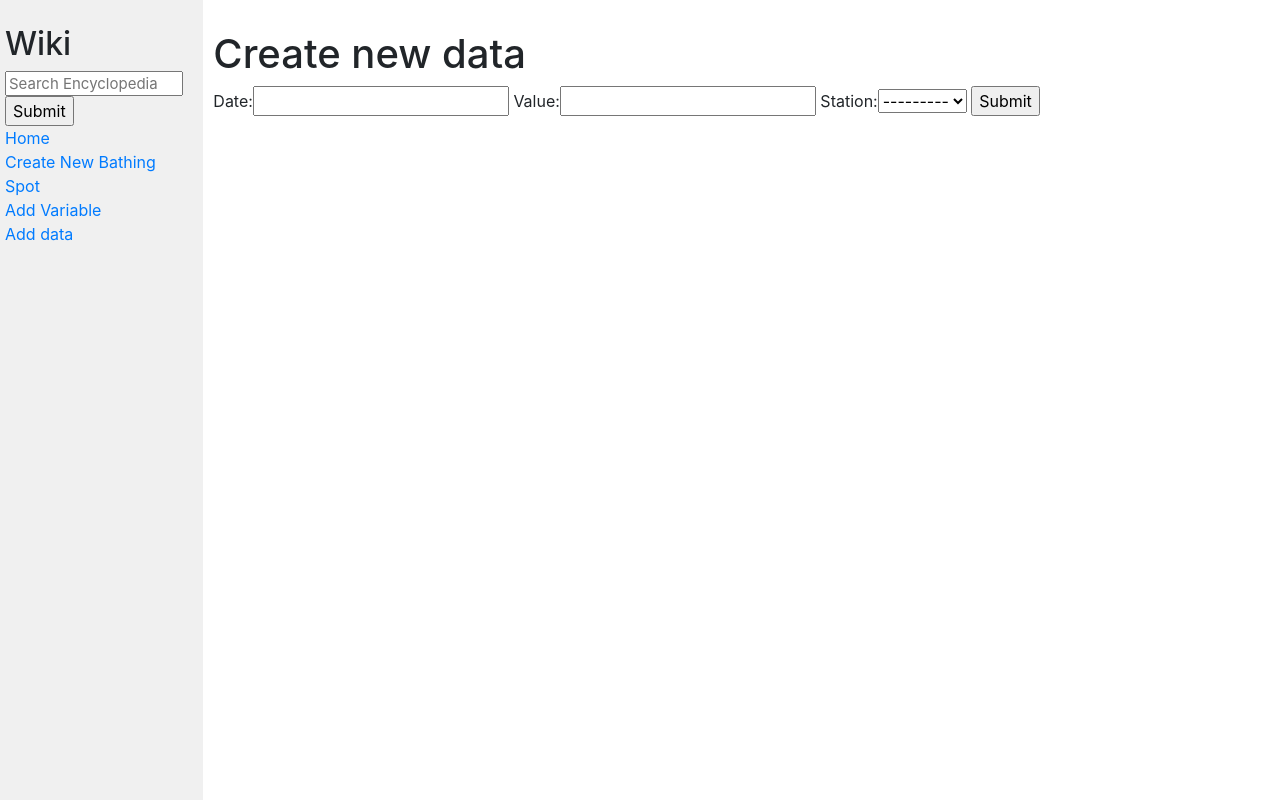
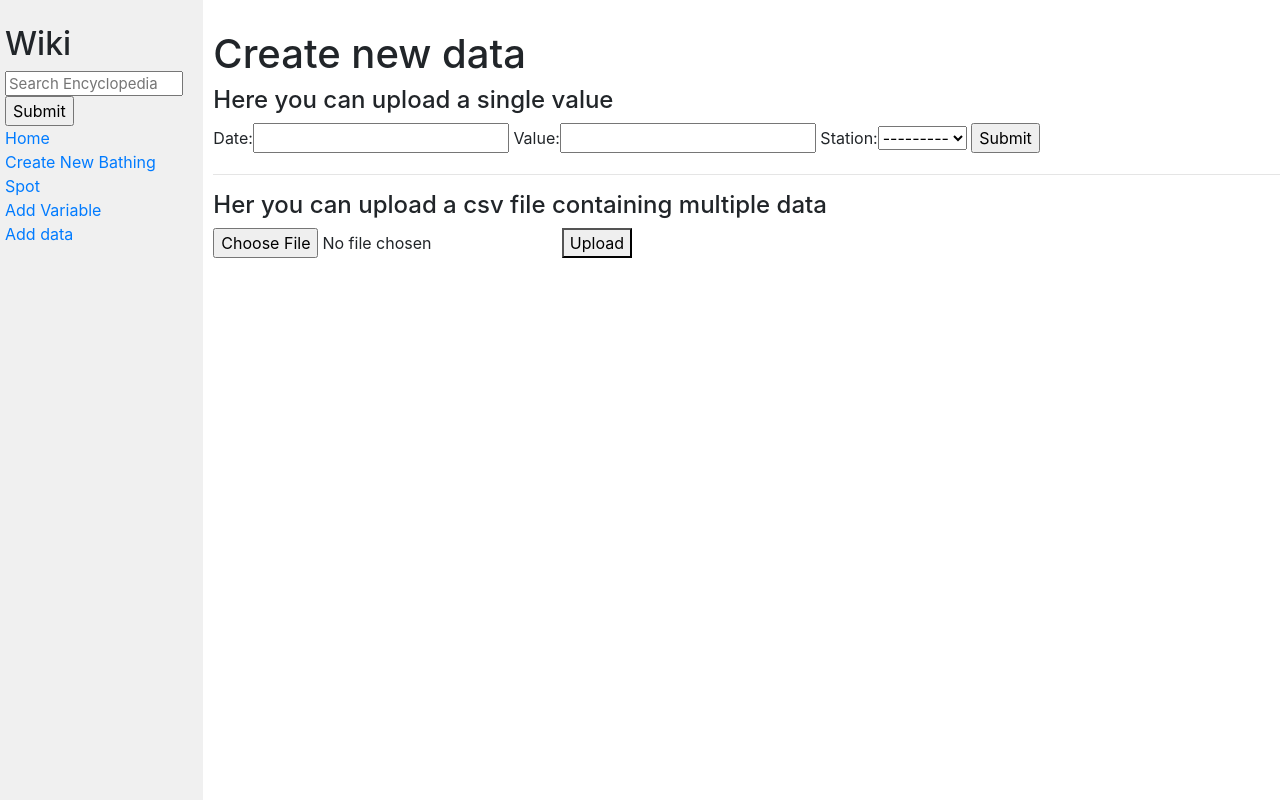
Before and after one commit to mrustl/plattform, a Django app: page /add_data in a window 1280 px wide. Run offline with Django 3.2, Linux system fonts and the light colour scheme; data that the repository does not hold is empty; some libraries are stand-ins or nearby versions.

Commit message:
add file upload

```diff
--- a/ews/templates/ews/add_data.html
+++ b/ews/templates/ews/add_data.html
@@ -2,10 +2,21 @@
 
 {% block body %}
     <h1>Create new data</h1>
+    <h4>Here you can upload a single value</h4>
     <form method = "post", action="{% url 'ews:add_station'%}">
         {% csrf_token %}
         {{form}}
         <input type="submit" value="Submit">
     </form>
+<hr>
+
+
+<h4>Her you can upload a csv file containing multiple data</h4>
+
+  <form method="post" enctype="multipart/form-data" action = "{%url 'ews:file_upload' %}">
+    {% csrf_token %}
+    <input type="file" name="myfile">
+    <button type="submit">Upload</button>
+  </form>
 
 {% endblock %}
--- a/ews/templates/ews/detail.html
+++ b/ews/templates/ews/detail.html
@@ -18,13 +18,13 @@
         <p>
             Type of predictor variable: {{station.feature_type}}
             <button class= "btn-danger btn-sm">Delete</button>
-            <button class= "btn-primary btn-sm">Edit</button>
+            <button class= "btn-primary btn-sm">Add data</button>
         </p>
 
     </ul>
         {% empty %}
         <h2>No predictors exist, yet. Create one and start modeling!</h2>
-        <a href="{% url add_station %}"></a>
+        <a href="{% url 'ews:add_station' %}"></a>
         {% endfor %}
     </ul>
     <form action="{% url 'ews:add_station' %}">
--- a/ews/urls.py
+++ b/ews/urls.py
@@ -8,5 +8,7 @@ path("", views.index, name="index"),
 path("create_spot", views.create_spot, name="create"),
 path("detail/<int:spot_id>", views.detail_view, name = "detail"),
 path("add_station", views.add_station, name="add_station"),
-path("add_data", views.add_data, name="add_data")
+path("add_data", views.add_data, name="add_data"),
+path("file_upload", views.add_data, name="file_upload")
+
 ]
--- a/ews/views.py
+++ b/ews/views.py
@@ -59,31 +59,33 @@ def add_data(request):
         form = FeatureDataForm()
     return render(request, "ews/add_data.html", {"form":form})
 
+#def delete_station(request, station_id):
+#    Station.objects.filter(id=station_id).delete()
+ #   return render(request, )
+
+#@login_required
+def file_upload(request):
+    if request.method == 'POST':
+
+        rainfall_resource = RainfallResource()
+        dataset = Dataset()
+        new_rainfall = request.FILES['myfile']
 
 
-#@login_required
-#def simple_upload(request, bathingspot_id):
- #   if request.method == 'POST':
-
-  #      rainfall_resource = RainfallResource()
-    #    dataset = Dataset()
-   #     new_rainfall = request.FILES['myfile']
-
-
-     #   imported_data = dataset.load(new_rainfall.read().decode("utf-8"), format="csv")
-        # create an array containing the location_id
-      #  location_arr = [bathingspot_id] * len(imported_data)
+        imported_data = dataset.load(new_rainfall.read().decode("utf-8"), format="csv")
+      #  create an array containing the location_id
+        location_arr = [bathingspot_id] * len(imported_data)
 
         # use the tablib API to add a new column, and insert the location array values
-       # imported_data.append_col(location_arr, header="bathingspot")
+        imported_data.append_col(location_arr, header="bathingspot")
 
-    #    try:
-     #       result = rainfall_resource.import_data(dataset, dry_run=True)  # Test the data import
-      #  except Exception as e:
-       #     return HttpResponse(e, status=status.HTTP_400_BAD_REQUEST)
+        try:
+            result = rainfall_resource.import_data(dataset, dry_run=True)  # Test the data import
+        except Exception as e:
+            return HttpResponse(e, status=status.HTTP_400_BAD_REQUEST)
 
-   #     if not result.has_errors():
-    #        rainfall_resource.import_data(dataset, dry_run=False)  # Actually import now
+        if not result.has_errors():
+            rainfall_resource.import_data(dataset, dry_run=False)  # Actually import now
 
     #    y_data =  np.array(Rainfall.objects.filter(bathingspot=bathingspot_id).values_list('value', flat = True))
      #   x_data = np.array(Rainfall.objects.filter(bathingspot=bathingspot_id).values_list('datetime', flat = True))
@@ -92,12 +94,12 @@ def add_data(request):
      #                       mode='lines+markers', name='test',
       #                      opacity=0.8, marker_color='rgba(0, 86, 110, 1)')],
        #                     output_type='div')
-   #     template = loader.get_template('berlin/view_import.html')
-    #    context = {
-     #       'plot_div': plot_div,
- #           'bathingspot_id': bathingspot_id
-#
-            #'img_url': img_url,
-  #      }
-   #     return HttpResponse(template.render(context, request))
-   # return render(request, 'berlin/import.html')
+        template = loader.get_template('berlin/view_import.html')
+        context = {
+            'plot_div': plot_div,
+            'bathingspot_id': bathingspot_id,
+
+            'img_url': img_url,
+        }
+        return HttpResponse(template.render(context, request))
+    return render(request, 'berlin/import.html')
```
